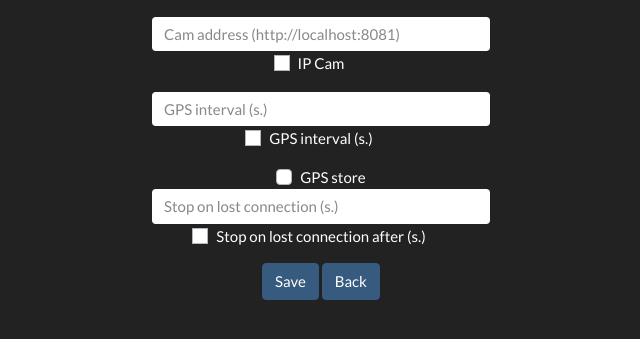
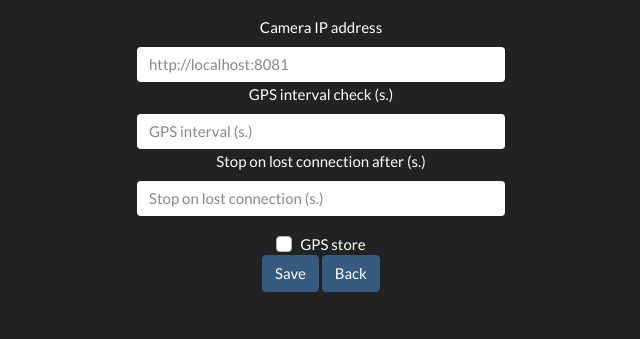
Before and after one commit to francoparodi/DaguRoverPi, a Flask app: template flaskr/templates/setup.html in a window 1280 px wide. Shown: the part 76-415 px from the top of the page, without its empty margins (319-959 px from the left). Run offline with Flask 2, Linux system fonts and the light colour scheme; the template is opened without the code that fills it, so the values that code supplies are empty; parts of the project's set-up code (start-up, migrations or seed data) failed here and were passed over; some libraries are stand-ins or nearby versions.

Commit message:
Fix layout home and setup

```diff
--- a/flaskr/static/css/main.css
+++ b/flaskr/static/css/main.css
@@ -36,6 +36,10 @@ html, body {
     display: none;
 }
 
+.left-align-content {
+    text-align: left;
+}
+
 .visible-blinking {
     display: unset !important;
     animation: blinker 1s linear infinite;
--- a/flaskr/templates/setup.html
+++ b/flaskr/templates/setup.html
@@ -19,28 +19,23 @@
                 {% endwith %}
              </div>
 
-             <div class="container">
                 <form method="POST" action="/save_setup">
                     <div class="form-group">
-                        <input type="text" name="camera_ip" class="form-control" id="camera_ip" value="{{ setup.camera_ip }}" placeholder="Cam address (http://localhost:8081)">
-                        <label class="custom-control-label" for="camera_ip">IP Cam</label>
-                    </div>
-                    <div class="form-group">
+                        <label  for="camera_ip">Camera IP address</label>
+                        <input type="text" name="camera_ip" class="form-control" id="camera_ip" value="{{ setup.camera_ip }}" placeholder="http://localhost:8081">
+                        <label for="gps_interval">GPS interval check (s.)</label>
                         <input type="number" name="gps_interval" class="form-control" id="gps_interval" value="{{ setup.gps_interval }}" placeholder="GPS interval (s.)">
-                        <label class="custom-control-label" for="gps_interval">GPS interval (s.)</label>
+                        <label for="stop_on_lost_connection_interval">Stop on lost connection after (s.)</label>
+                        <input type="number" name="stop_on_lost_connection_interval" class="form-control" id="stop_on_lost_connection_interval" value="{{ setup.stop_on_lost_connection_interval }}" placeholder="Stop on lost connection (s.)">
                     </div>
                     <div class="custom-control custom-checkbox">
                         <input type="checkbox" class="custom-control-input" name="gps_store" id="gps_store" {% if setup.gps_store == 1 %} checked {% endif %}>
-                        <label class="custom-control-label" for="enabled">GPS store</label>
-                    </div>
-                    <div class="form-group">
-                        <input type="number" name="stop_on_lost_connection_interval" class="form-control" id="stop_on_lost_connection_interval" value="{{ setup.stop_on_lost_connection_interval }}" placeholder="Stop on lost connection (s.)">
-                        <label class="custom-control-label" for="stop_on_lost_connection_interval">Stop on lost connection after (s.)</label>
+                        <label class="custom-control-label" for="gps_store">GPS store </label>
                     </div>
                     <button type="submit" class="btn btn-primary">Save</button>
                     <a class="btn btn-primary" href="{{ url_for('view.homepage') }}" role="button">Back</a>
                 </form>
-            </div>
+
         </div>
 
     </div>
```
Also changed, not shown: flaskr/templates/homepage.html (+7 -5 lines).
